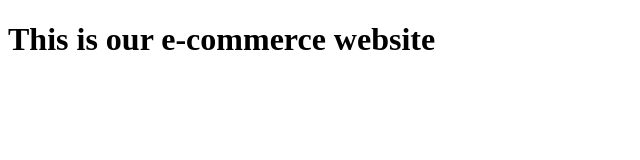
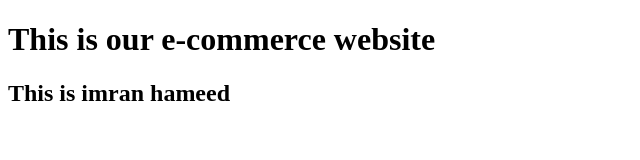
Before and after one commit to imranhameed366/e-commerce, a plain HTML site: page index.html in a window 1280 px wide. Shown: the whole page, without its empty margins (0-640 px from the left). Drawn offline with Linux system fonts and the light colour scheme.

Commit message:
Update index.html
i add one heading

```diff
--- a/index.html
+++ b/index.html
@@ -6,6 +6,7 @@
     <title>Document</title>
 </head>
 <body>
-    <h1>This is our e-commerce website</h1>
+    <h1>This is our e-commerce  website</h1>
+    <h2>This is imran hameed</h2>
 </body>
 </html>
```
